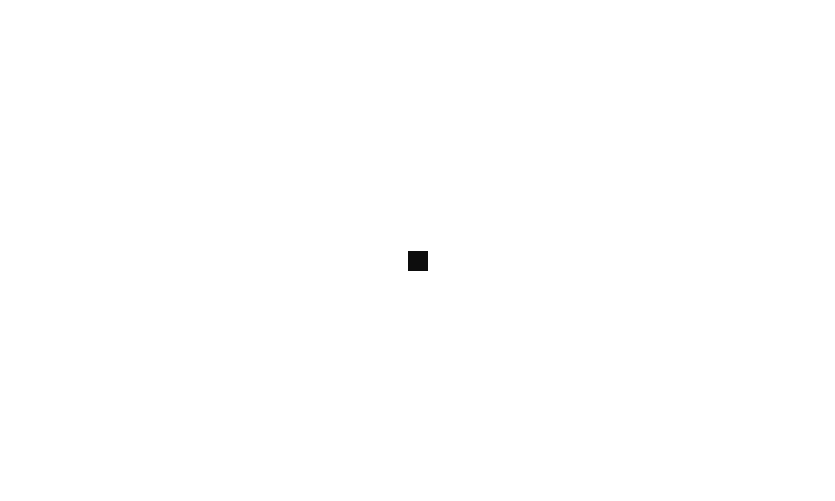
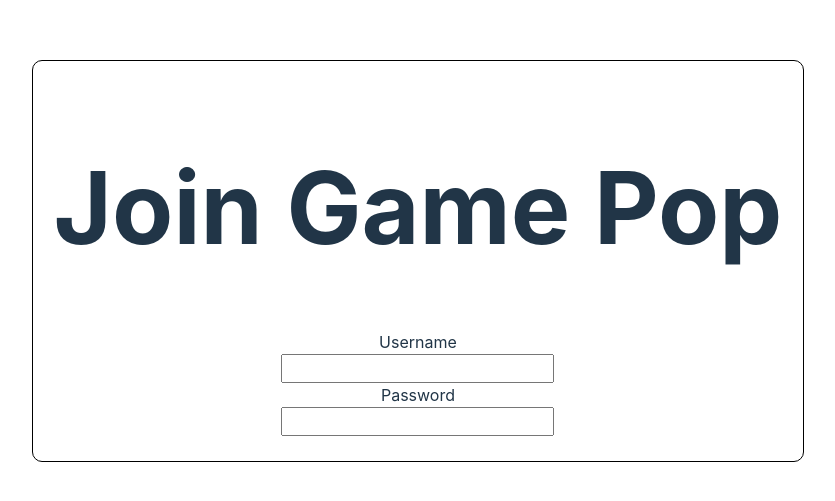
Before and after one commit to wyattbarger/gamepop-over-under, a React (Vite) app in the folder client/: page /signup in a window 1280 px wide. Shown: the part 139-640 px from the top of the page, without its empty margins (222-1057 px from the left). Built offline with nearby package versions, Linux system fonts and the light colour scheme.

Commit message:
Added basic signup card to the Signup.jsx page using styled components.

```diff
--- a/client/src/pages/Signup.jsx
+++ b/client/src/pages/Signup.jsx
@@ -1,20 +1,69 @@
 // Add the necessary technologies and components for the Signup page.
 import React from 'react';
-
 import styled from '@emotion/styled';
 
-const FooterContainer = styled.footer`
-    background-color: #0D0D0D;
-    padding: 10px;
+// Add the styled components for the Signup page.
+const Container = styled.div`
+  display: flex;
+  flex-direction: column;
+  align-items: center;
+`;
 
-`
+const SignupCard = styled.div`
+  display: flex;
+  flex-direction: column;
+  align-items: center;
+  width: 90%;
+  max-width: 1000px;
+  border: 1px solid black;
+  border-radius: 10px;
+  margin: 10px;
+  padding: 25px;
+`;
 
-// Add the component which builds out our Signup page.
+const CardTitle = styled.h1`
+  font-size: 100px;
+  white-space: nowrap;
+`;
+
+const SignupForm = styled.form`
+  display: flex;
+  flex-direction: column;
+  align-items: center;
+`;
+
+const UsernameLabel = styled.label`
+  font-size: 16px;
+  white-space: nowrap;
+`;
+
+const UsernameInput = styled.input`
+  font-size: 20px;
+`;
+
+const PasswordLabel = styled.label`
+  font-size: 16px;
+  white-space: nowrap;
+`;
+
+const PasswordInput = styled.input`
+  font-size: 20px;
+`;
+
+// Add the function which builds out our Signup page with styled components.
 function Signup() {
     return (
-        <FooterContainer>
-
-        </FooterContainer>
+        <Container>
+            <SignupCard>
+                <CardTitle>Join Game Pop</CardTitle>
+                <SignupForm>
+                    <UsernameLabel htmlFor="username">Username</UsernameLabel>
+                    <UsernameInput type="text" id="username" />
+                    <PasswordLabel htmlFor="password" >Password</PasswordLabel>
+                    <PasswordInput type="password" id="password" />
+                </SignupForm>
+            </SignupCard>
+        </Container>
     )
 };
 
```
